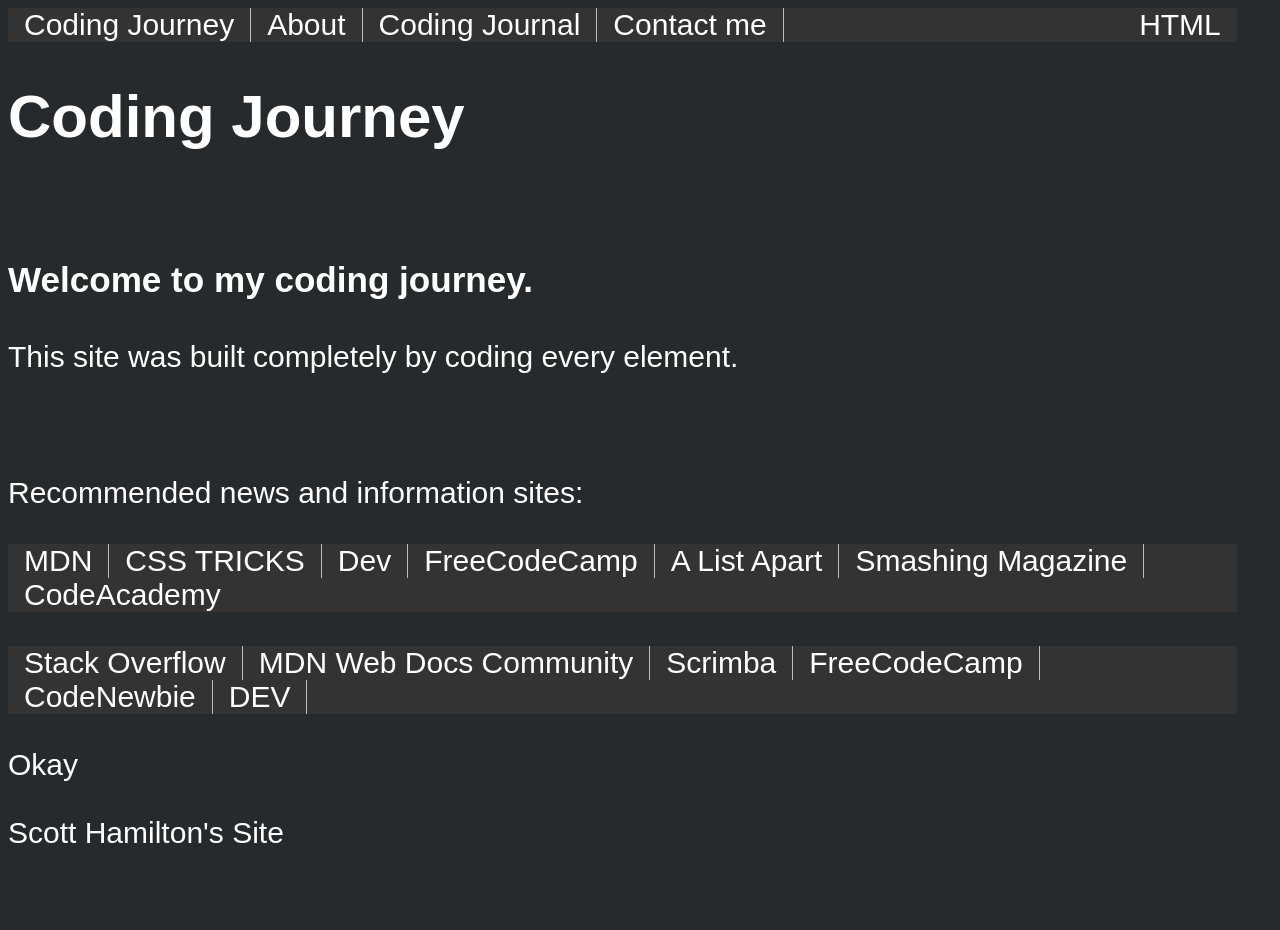
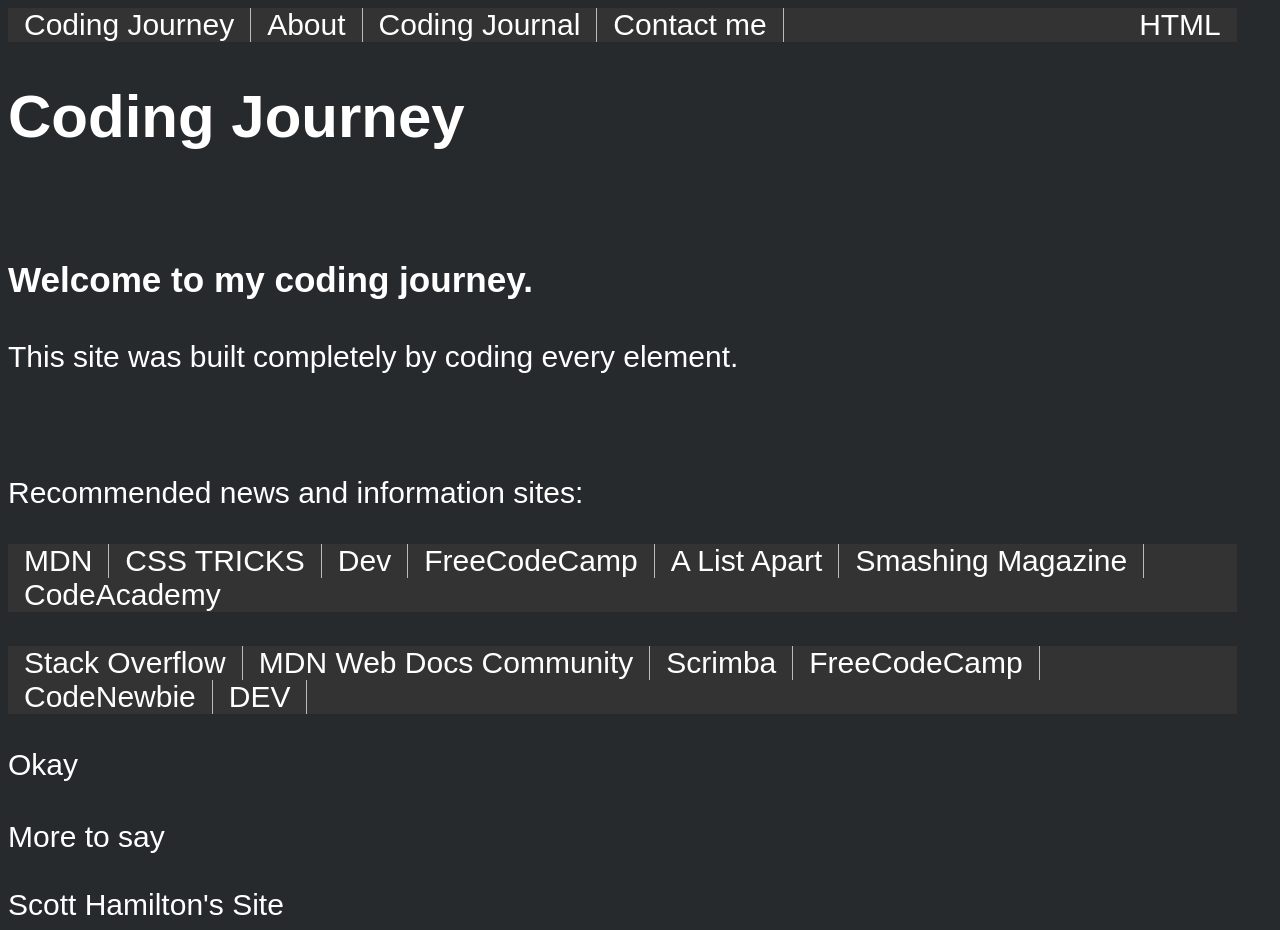
Before and after one commit to ScottyH73/scott-hamiltons, a plain HTML site: page index.html in a window 1280 px wide. Before the commit the page ends 858 px from the top, so only its background shows below. Drawn offline with Linux system fonts and the light colour scheme; a web font is replaced by a local one.

Commit message:
202504270042

```diff
--- a/index.html
+++ b/index.html
@@ -76,6 +76,7 @@
           <li></li>
         </ul>
         <p>Okay</p>
+        <p>More to say</p>
     <footer>
       <a target="_self" href="https://scotthamilton.site/">Scott Hamilton's Site</a>
     </footer>
```
